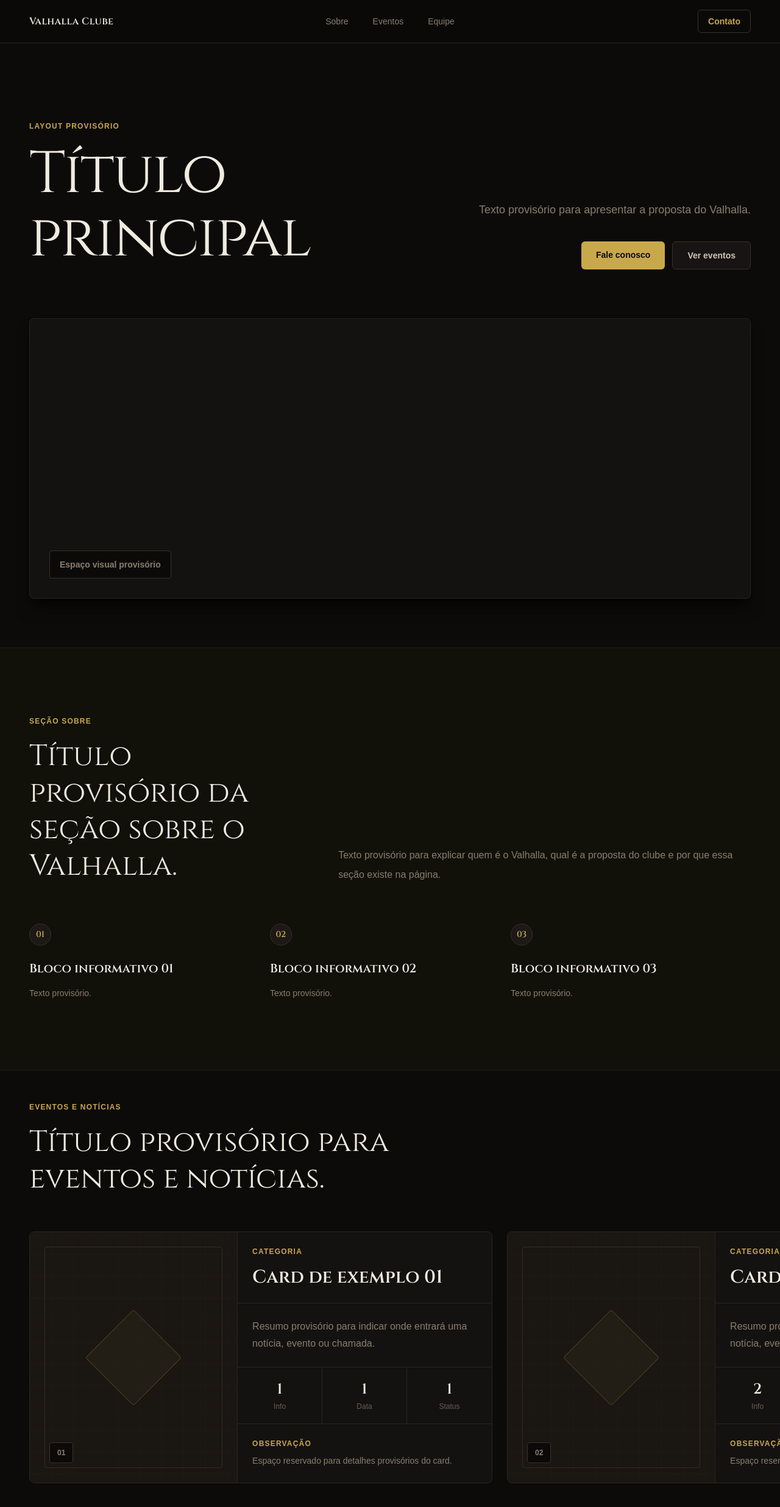
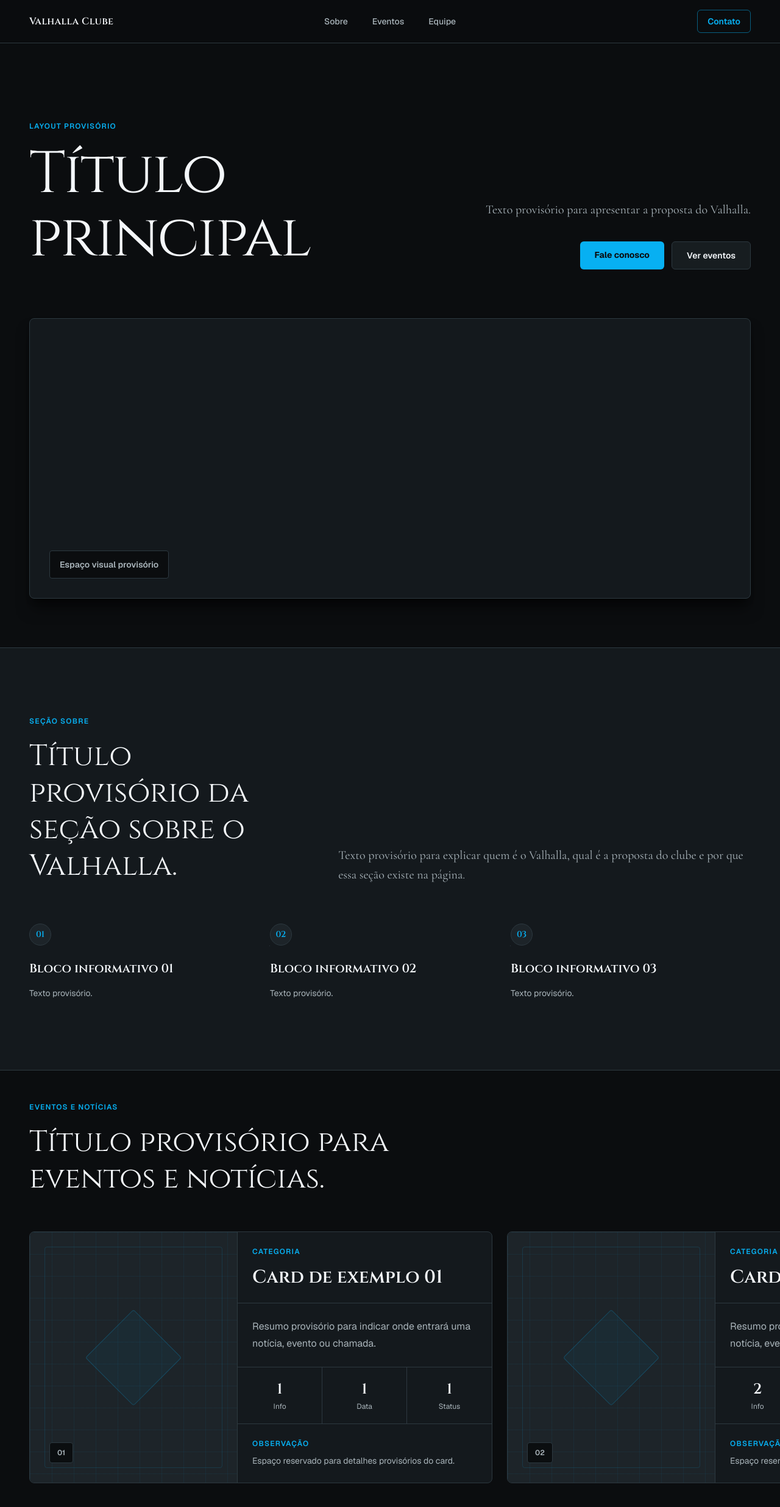
Before and after one commit to SenoPersonalProjects/site-valhalla-club, a Next.js app in the folder apps/web/: page / in a window 1280 px wide. Shown: the top 2472 px of the page at 61% size. Built offline with nearby package versions, Linux system fonts and the light colour scheme.

Commit message:
style: aplicar identidade visual oficial da landing page

```diff
--- a/apps/web/src/app/globals.css
+++ b/apps/web/src/app/globals.css
@@ -1,16 +1,109 @@
 @import "tailwindcss";
 
 :root {
-  --background: #0c0a09;
-  --foreground: #f0ebe0;
+  color-scheme: dark;
+
+  /* Valhalla Club — Brand colors */
+  --valhalla-graphite: #262526;
+  --valhalla-deep-blue: #024059;
+  --valhalla-blue: #07b0f2;
+  --valhalla-cyan: #1ab6d9;
+  --valhalla-steel: #499ca6;
+
+  /* UI — Neutral colors */
+  --neutral-black: #0b0d0f;
+  --neutral-surface: #14191d;
+  --neutral-elevated: #1d2429;
+  --neutral-border: #2d3940;
+  --neutral-silver: #f4f7fa;
+  --neutral-metal: #a9b4ba;
+
+  /* Semantic tokens */
+  --background: var(--neutral-black);
+  --foreground: var(--neutral-silver);
+
+  --surface: var(--neutral-surface);
+  --surface-elevated: var(--neutral-elevated);
+
+  --primary: var(--valhalla-blue);
+  --primary-hover: var(--valhalla-cyan);
+  --primary-foreground: var(--neutral-black);
+
+  --secondary: var(--valhalla-deep-blue);
+  --secondary-foreground: var(--neutral-silver);
+
+  --accent: var(--valhalla-cyan);
+  --accent-foreground: var(--neutral-black);
+
+  --muted: var(--valhalla-graphite);
+  --muted-foreground: var(--neutral-metal);
+
+  --border: var(--neutral-border);
+  --focus: var(--valhalla-blue);
 }
 
 @theme inline {
+  /* Brand utilities */
+  --color-valhalla-graphite: var(--valhalla-graphite);
+  --color-valhalla-deep-blue: var(--valhalla-deep-blue);
+  --color-valhalla-blue: var(--valhalla-blue);
+  --color-valhalla-cyan: var(--valhalla-cyan);
+  --color-valhalla-steel: var(--valhalla-steel);
+
+  /* Semantic color utilities */
   --color-background: var(--background);
   --color-foreground: var(--foreground);
-  --font-sans: Arial, Helvetica, sans-serif;
-  --font-serif: var(--font-cinzel), Georgia, serif;
-  --font-mono: "Courier New", Courier, monospace;
+
+  --color-surface: var(--surface);
+  --color-surface-elevated: var(--surface-elevated);
+
+  --color-primary: var(--primary);
+  --color-primary-hover: var(--primary-hover);
+  --color-primary-foreground: var(--primary-foreground);
+
+  --color-secondary: var(--secondary);
+  --color-secondary-foreground: var(--secondary-foreground);
+
+  --color-accent: var(--accent);
+  --color-accent-foreground: var(--accent-foreground);
+
+  --color-muted: var(--muted);
+  --color-muted-foreground: var(--muted-foreground);
+
+  --color-border: var(--border);
+  --color-focus: var(--focus);
+
+  /* Typography */
+  --font-sans:
+    var(--font-geist),
+    Arial,
+    Helvetica,
+    sans-serif;
+
+  --font-serif:
+    var(--font-cormorant-garamond),
+    Georgia,
+    serif;
+
+  --font-display:
+    var(--font-cinzel),
+    Georgia,
+    serif;
+
+  --font-editorial:
+    var(--font-cormorant-garamond),
+    Georgia,
+    serif;
+
+  --font-decorative:
+    var(--font-medieval-sharp),
+    Georgia,
+    serif;
+
+  --font-mono:
+    "Courier New",
+    Courier,
+    monospace;
 }
 
 html {
@@ -22,8 +115,37 @@ html {
 body {
   background: var(--background);
   color: var(--foreground);
-  font-family: Arial, Helvetica, sans-serif;
+  font-family:
+    var(--font-geist),
+    Arial,
+    Helvetica,
+    sans-serif;
   overflow-x: clip;
+}
+
+::selection {
+  background: var(--primary);
+  color: var(--primary-foreground);
+}
+
+:focus-visible {
+  outline: 2px solid var(--focus);
+  outline-offset: 3px;
+}
+
+/* Ornamento reutilizável para áreas visuais da landing. */
+.valhalla-grid {
+  background-image:
+    linear-gradient(
+      color-mix(in srgb, var(--primary) 6%, transparent) 1px,
+      transparent 1px
+    ),
+    linear-gradient(
+      90deg,
+      color-mix(in srgb, var(--primary) 6%, transparent) 1px,
+      transparent 1px
+    );
+  background-size: 36px 36px;
 }
 
 @media (prefers-reduced-motion: reduce) {
--- a/apps/web/src/app/layout.tsx
+++ b/apps/web/src/app/layout.tsx
@@ -1,12 +1,37 @@
 import type { Metadata } from "next";
-import { Cinzel } from "next/font/google";
+import {
+  Cinzel,
+  Cormorant_Garamond,
+  Geist,
+  MedievalSharp,
+} from "next/font/google";
 import "./globals.css";
+
+const geist = Geist({
+  subsets: ["latin"],
+  variable: "--font-geist",
+  display: "swap",
+});
 
 const cinzel = Cinzel({
   subsets: ["latin"],
   variable: "--font-cinzel",
   display: "swap",
   weight: ["400", "600", "700"],
+});
+
+const cormorantGaramond = Cormorant_Garamond({
+  subsets: ["latin"],
+  variable: "--font-cormorant-garamond",
+  display: "swap",
+  weight: ["400", "500", "600", "700"],
+});
+
+const medievalSharp = MedievalSharp({
+  subsets: ["latin"],
+  variable: "--font-medieval-sharp",
+  display: "swap",
+  weight: "400",
 });
 
 export const metadata: Metadata = {
@@ -20,8 +45,11 @@ export default function RootLayout({
   children: React.ReactNode;
 }>) {
   return (
-    <html lang="pt-BR" className={`h-full antialiased ${cinzel.variable}`}>
-      <body className="min-h-full flex flex-col">{children}</body>
+    <html
+      lang="pt-BR"
+      className={`h-full antialiased ${geist.variable} ${cinzel.variable} ${cormorantGaramond.variable} ${medievalSharp.variable}`}
+    >
+      <body className="flex min-h-full flex-col font-sans">{children}</body>
     </html>
   );
 }
--- a/apps/web/src/app/page.tsx
+++ b/apps/web/src/app/page.tsx
@@ -7,7 +7,7 @@ import { TeamSection } from "@/components/landing/TeamSection";
 
 export default function Home() {
   return (
-    <main className="min-h-screen bg-[#0c0a09] text-[#f0ebe0]">
+    <main className="min-h-screen bg-background text-foreground">
       <Header />
       <HeroSection />
       <AboutSection />
--- a/apps/web/src/components/landing/AboutSection.tsx
+++ b/apps/web/src/components/landing/AboutSection.tsx
@@ -18,38 +18,38 @@ const steps = [
 
 export function AboutSection() {
   return (
-    <section className="border-b border-[#1e1c19] bg-[#111009]" id="sobre">
+    <section className="border-b border-border bg-surface" id="sobre">
       <div className="mx-auto max-w-7xl px-6 py-28 sm:px-10 lg:px-12">
         <div className="grid gap-14 lg:grid-cols-[0.8fr_1.2fr]">
           <div>
-            <p className="text-xs font-semibold uppercase tracking-widest text-[#c9a84c]">
+            <p className="text-xs font-semibold uppercase tracking-widest text-primary">
               Seção sobre
             </p>
-            <h2 className="mt-5 font-serif text-4xl leading-tight text-[#f0ebe0] sm:text-5xl">
+            <h2 className="mt-5 font-display text-4xl leading-tight text-foreground sm:text-5xl">
               Título provisório da seção sobre o Valhalla.
             </h2>
           </div>
 
-          <p className="self-end text-base leading-8 text-[#8a7d6e]">
+          <p className="self-end font-editorial text-xl leading-8 text-muted-foreground">
             Texto provisório para explicar quem é o Valhalla, qual é a proposta
             do clube e por que essa seção existe na página.
           </p>
         </div>
 
         <div className="relative mt-16 grid gap-px md:grid-cols-3">
-          <div className="absolute left-0 right-0 top-9 hidden h-px bg-[#2a2420] md:block" />
+          <div className="absolute left-0 right-0 top-9 hidden h-px bg-border md:block" />
 
           {steps.map((item) => (
-            <article className="relative bg-[#111009] pr-8" key={item.step}>
-              <div className="mb-6 flex h-9 w-9 items-center justify-center rounded-full border border-[#3a3028] bg-[#1c1917]">
-                <span className="font-serif text-sm font-semibold text-[#c9a84c]">
+            <article className="relative bg-surface pr-8" key={item.step}>
+              <div className="mb-6 flex h-9 w-9 items-center justify-center rounded-full border border-border bg-surface-elevated">
+                <span className="font-display text-sm font-semibold text-primary">
                   {item.step}
                 </span>
               </div>
-              <h3 className="font-serif text-xl font-semibold text-[#f0ebe0]">
+              <h3 className="font-display text-xl font-semibold text-foreground">
                 {item.title}
               </h3>
-              <p className="mt-3 text-sm leading-7 text-[#8a7d6e]">
+              <p className="mt-3 text-sm leading-7 text-muted-foreground">
                 {item.description}
               </p>
             </article>
--- a/apps/web/src/components/landing/Header.tsx
+++ b/apps/web/src/components/landing/Header.tsx
@@ -6,9 +6,12 @@ const navItems = [
 
 export function Header() {
   return (
-    <header className="sticky top-0 z-20 border-b border-[#2a2420] bg-[#0c0a09]/95 backdrop-blur">
+    <header className="sticky top-0 z-20 border-b border-border bg-background/95 backdrop-blur">
       <div className="mx-auto grid max-w-7xl grid-cols-[1fr_auto] items-center gap-4 px-5 py-4 sm:px-10 lg:grid-cols-[1fr_auto_1fr] lg:gap-6 lg:px-12">
-        <a className="font-serif text-base font-semibold text-[#f0ebe0] tracking-wide" href="#inicio">
+        <a
+          className="font-display text-base font-semibold tracking-wide text-foreground"
+          href="#inicio"
+        >
           Valhalla Clube
         </a>
 
@@ -18,7 +21,7 @@ export function Header() {
         >
           {navItems.map((item) => (
             <a
-              className="text-sm font-medium text-[#8a7d6e] transition-colors hover:text-[#f0ebe0]"
+              className="text-sm font-medium text-muted-foreground transition-colors hover:text-foreground"
               href={item.href}
               key={item.href}
             >
@@ -28,7 +31,7 @@ export function Header() {
         </nav>
 
         <a
-          className="justify-self-end rounded-md border border-[#3a3028] bg-transparent px-3 py-2 text-sm font-semibold text-[#c9a84c] transition-colors hover:border-[#c9a84c] hover:bg-[#c9a84c] hover:text-[#0c0a09] sm:px-4"
+          className="justify-self-end rounded-md border border-primary/50 bg-transparent px-3 py-2 text-sm font-semibold text-primary transition-colors hover:border-primary hover:bg-primary hover:text-primary-foreground sm:px-4"
           href="#contato"
         >
           Contato
--- a/apps/web/src/components/landing/HeroSection.tsx
+++ b/apps/web/src/components/landing/HeroSection.tsx
@@ -1,30 +1,30 @@
 export function HeroSection() {
   return (
-    <section className="border-b border-[#1e1c19] bg-[#0d0b09]" id="inicio">
+    <section className="border-b border-border bg-background" id="inicio">
       <div className="mx-auto max-w-7xl px-5 pb-16 pt-20 sm:px-10 lg:px-12 lg:pb-20 lg:pt-32">
         <div className="grid min-w-0 gap-14 lg:grid-cols-[1.05fr_0.95fr] lg:items-end">
           <div className="min-w-0">
-            <p className="mb-5 text-xs font-semibold uppercase tracking-widest text-[#c9a84c]">
+            <p className="mb-5 text-xs font-semibold uppercase tracking-widest text-primary">
               Layout provisório
             </p>
-            <h1 className="max-w-full wrap-break-word font-serif text-3xl leading-[1.08] tracking-tight text-[#f0ebe0] sm:max-w-4xl sm:text-6xl lg:text-7xl xl:text-8xl">
+            <h1 className="max-w-full wrap-break-word font-display text-3xl leading-[1.08] tracking-tight text-foreground sm:max-w-4xl sm:text-6xl lg:text-7xl xl:text-8xl">
               Título principal
             </h1>
           </div>
 
           <div className="min-w-0 max-w-xl lg:justify-self-end">
-            <p className="text-lg leading-8 text-[#8a7d6e]">
+            <p className="font-editorial text-xl leading-8 text-muted-foreground">
               Texto provisório para apresentar a proposta do Valhalla.
             </p>
             <div className="mt-9 flex flex-col gap-3 sm:flex-row lg:justify-end">
               <a
-                className="inline-flex w-full justify-center rounded-md bg-[#c9a84c] px-6 py-3 text-sm font-bold text-[#0c0a09] transition-colors hover:bg-[#e0c060] sm:w-auto"
+                className="inline-flex w-full justify-center rounded-md bg-primary px-6 py-3 text-sm font-bold text-primary-foreground transition-colors hover:bg-primary-hover sm:w-auto"
                 href="#contato"
               >
                 Fale conosco
               </a>
               <a
-                className="inline-flex w-full justify-center rounded-md border border-[#3a3028] bg-[#1c1917]/70 px-6 py-3 text-sm font-semibold text-[#d0c5b5] transition-colors hover:border-[#c9a84c] hover:text-[#c9a84c] sm:w-auto"
+                className="inline-flex w-full justify-center rounded-md border border-border bg-surface-elevated/70 px-6 py-3 text-sm font-semibold text-foreground transition-colors hover:border-primary hover:text-primary sm:w-auto"
                 href="#eventos"
               >
                 Ver eventos
@@ -35,9 +35,9 @@ export function HeroSection() {
 
         <figure
           aria-label="Espaço visual provisório"
-          className="relative mt-16 flex min-h-80 max-w-full items-end overflow-hidden rounded-lg border border-[#2a2420] bg-[#141210] p-8 shadow-xl shadow-black/50 sm:mt-20 sm:min-h-115"
+          className="relative mt-16 flex min-h-80 max-w-full items-end overflow-hidden rounded-lg border border-border bg-surface p-8 shadow-xl shadow-black/50 sm:mt-20 sm:min-h-115"
         >
-          <div className="rounded border border-[#3a3028] bg-[#0c0a09]/95 px-4 py-3 text-sm font-semibold text-[#8a7d6e]">
+          <div className="rounded border border-border bg-background/95 px-4 py-3 text-sm font-semibold text-muted-foreground">
             Espaço visual provisório
           </div>
         </figure>
--- a/apps/web/src/components/landing/NewsSection.tsx
+++ b/apps/web/src/components/landing/NewsSection.tsx
@@ -97,17 +97,17 @@ export function NewsSection() {
 
   return (
     <section
-      className="border-b border-[#1e1c19] bg-[#0d0b09]"
+      className="border-b border-border bg-background"
       id="eventos"
       ref={sectionRef}
       style={sectionHeight ? { height: sectionHeight } : undefined}
     >
       <div className="mx-auto max-w-7xl px-6 py-28 sm:px-10 lg:sticky lg:top-18 lg:flex lg:h-[calc(100vh-72px)] lg:flex-col lg:justify-center lg:px-12 lg:py-0">
         <div className="max-w-3xl">
-          <p className="text-xs font-semibold uppercase tracking-widest text-[#c9a84c]">
+          <p className="text-xs font-semibold uppercase tracking-widest text-primary">
             Eventos e notícias
           </p>
-          <h2 className="mt-5 font-serif text-4xl leading-tight text-[#f0ebe0] sm:text-5xl">
+          <h2 className="mt-5 font-display text-4xl leading-tight text-foreground sm:text-5xl">
             Título provisório para eventos e notícias.
           </h2>
         </div>
@@ -123,51 +123,53 @@ export function NewsSection() {
           >
             {newsItems.map((item, index) => (
               <article
-                className="overflow-hidden rounded-lg border border-[#2a2420] bg-[#141210] lg:w-190"
+                className="overflow-hidden rounded-lg border border-border bg-surface lg:w-190"
                 key={item.title}
               >
                 <div className="grid min-h-90 lg:grid-cols-[0.9fr_1.1fr]">
-                  <div className="relative min-h-64 border-b border-[#2a2420] bg-[#1a1612] lg:border-b-0 lg:border-r">
-                    <div className="absolute inset-0 bg-[linear-gradient(#c9a84c06_1px,transparent_1px),linear-gradient(90deg,#c9a84c06_1px,transparent_1px)] bg-size-[36px_36px]" />
-                    <div className="absolute inset-6 rounded border border-[#c9a84c]/15" />
-                    <div className="absolute left-1/2 top-1/2 h-28 w-28 -translate-x-1/2 -translate-y-1/2 rotate-45 rounded border border-[#c9a84c]/25 bg-[#c9a84c]/5" />
-                    <div className="absolute bottom-8 left-8 rounded border border-[#3a3028] bg-[#0c0a09]/95 px-3 py-2 text-xs font-semibold text-[#8a7d6e]">
+                  <div className="valhalla-grid relative min-h-64 border-b border-border bg-surface-elevated lg:border-b-0 lg:border-r">
+                    <div className="absolute inset-6 rounded border border-primary/15" />
+                    <div className="absolute left-1/2 top-1/2 h-28 w-28 -translate-x-1/2 -translate-y-1/2 rotate-45 rounded border border-primary/25 bg-primary/5" />
+                    <div className="absolute bottom-8 left-8 rounded border border-border bg-background/95 px-3 py-2 text-xs font-semibold text-muted-foreground">
                       {item.meta}
                     </div>
                   </div>
 
                   <div className="flex flex-col">
-                    <div className="border-b border-[#2a2420] p-6">
-                      <p className="text-xs font-semibold uppercase tracking-widest text-[#c9a84c]">
+                    <div className="border-b border-border p-6">
+                      <p className="text-xs font-semibold uppercase tracking-widest text-primary">
                         {item.tag}
                       </p>
-                      <h3 className="mt-4 font-serif text-3xl font-semibold text-[#f0ebe0]">
+                      <h3 className="mt-4 font-display text-3xl font-semibold text-foreground">
                         {item.title}
                       </h3>
                     </div>
-                    <p className="border-b border-[#2a2420] p-6 text-base leading-7 text-[#8a7d6e]">
+
+                    <p className="border-b border-border p-6 text-base leading-7 text-muted-foreground">
                       {item.description}
                     </p>
-                    <div className="grid grid-cols-3 border-b border-[#2a2420] text-center">
+
+                    <div className="grid grid-cols-3 border-b border-border text-center">
                       {["Info", "Data", "Status"].map((label) => (
                         <div
-                          className="border-r border-[#2a2420] p-5 last:border-r-0"
+                          className="border-r border-border p-5 last:border-r-0"
                           key={`${item.title}-${label}`}
                         >
-                          <p className="font-serif text-2xl font-semibold text-[#f0ebe0]">
+                          <p className="font-display text-2xl font-semibold text-foreground">
                             {index + 1}
                           </p>
-                          <p className="mt-1 text-xs text-[#6a5d50]">
+                          <p className="mt-1 text-xs text-muted-foreground">
                             {label}
                           </p>
                         </div>
                       ))}
                     </div>
+
                     <div className="p-6">
-                      <p className="text-xs font-semibold uppercase tracking-widest text-[#c9a84c]">
+                      <p className="text-xs font-semibold uppercase tracking-widest text-primary">
                         Observação
                       </p>
-                      <p className="mt-2 text-sm leading-6 text-[#8a7d6e]">
+                      <p className="mt-2 text-sm leading-6 text-muted-foreground">
                         Espaço reservado para detalhes provisórios do card.
                       </p>
                     </div>
```
Also changed, not shown: apps/web/src/components/landing/Footer.tsx (+5 -4 lines), apps/web/src/components/landing/TeamSection.tsx (+19 -15 lines).
